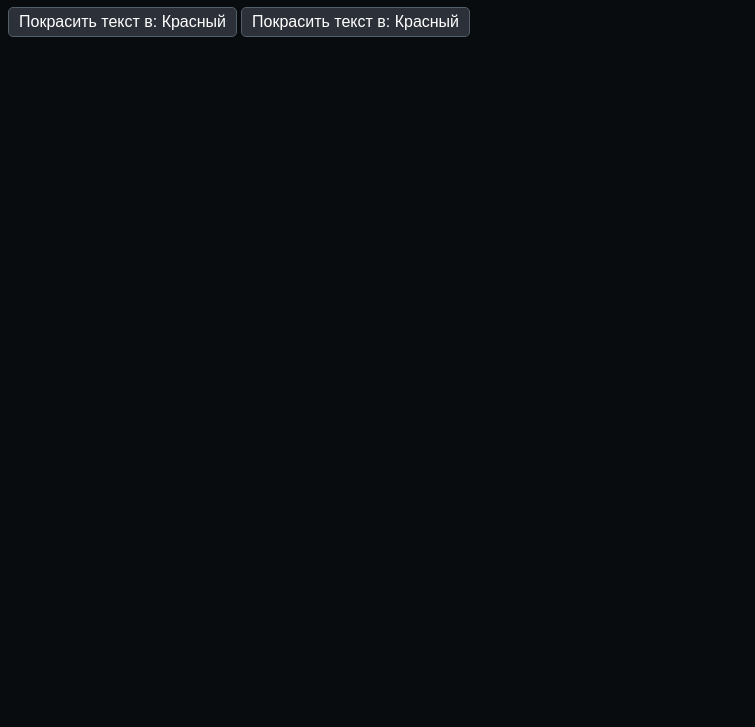
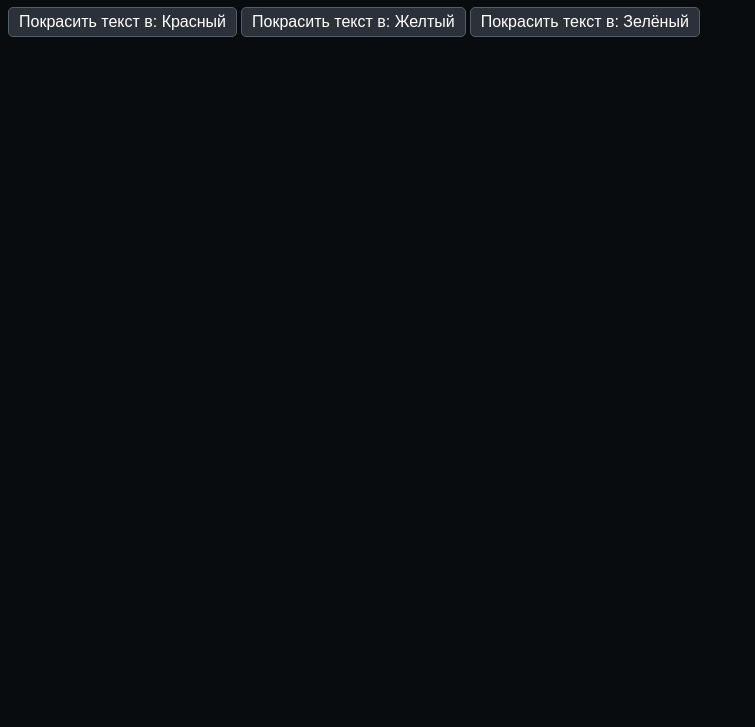
Before and after one commit to Sergey-air-749/git-test-1, a plain HTML site: page index.html in a window 1280 px wide. Shown: the part 73-800 px from the top of the page, without its empty margins (0-755 px from the left). Drawn offline with Linux system fonts and the light colour scheme.

Commit message:
readme first commit

```diff
--- a/index.html
+++ b/index.html
@@ -10,7 +10,8 @@
     <h1 id="text">Hello world</h1>
 
     <button type="button" id="button-color-1" onclick="button_color_1()">Покрасить текст в: Красный</button>
-    <button type="button" id="button-color-2" onclick="button_color_2()">Покрасить текст в: Красный</button>
+    <button type="button" id="button-color-2" onclick="button_color_2()">Покрасить текст в: Желтый</button>
+    <button type="button" id="button-color-3" onclick="button_color_3()">Покрасить текст в: Зелёный</button>
 
     <script src="main.js"></script>
 </body>
--- a/main.js
+++ b/main.js
@@ -5,3 +5,7 @@ function button_color_1() {
 function button_color_2() {
     document.getElementById('text').style.color = 'yellow';
 }
+
+function button_color_3() {
+    document.getElementById('text').style.color = 'green';
+}
```
